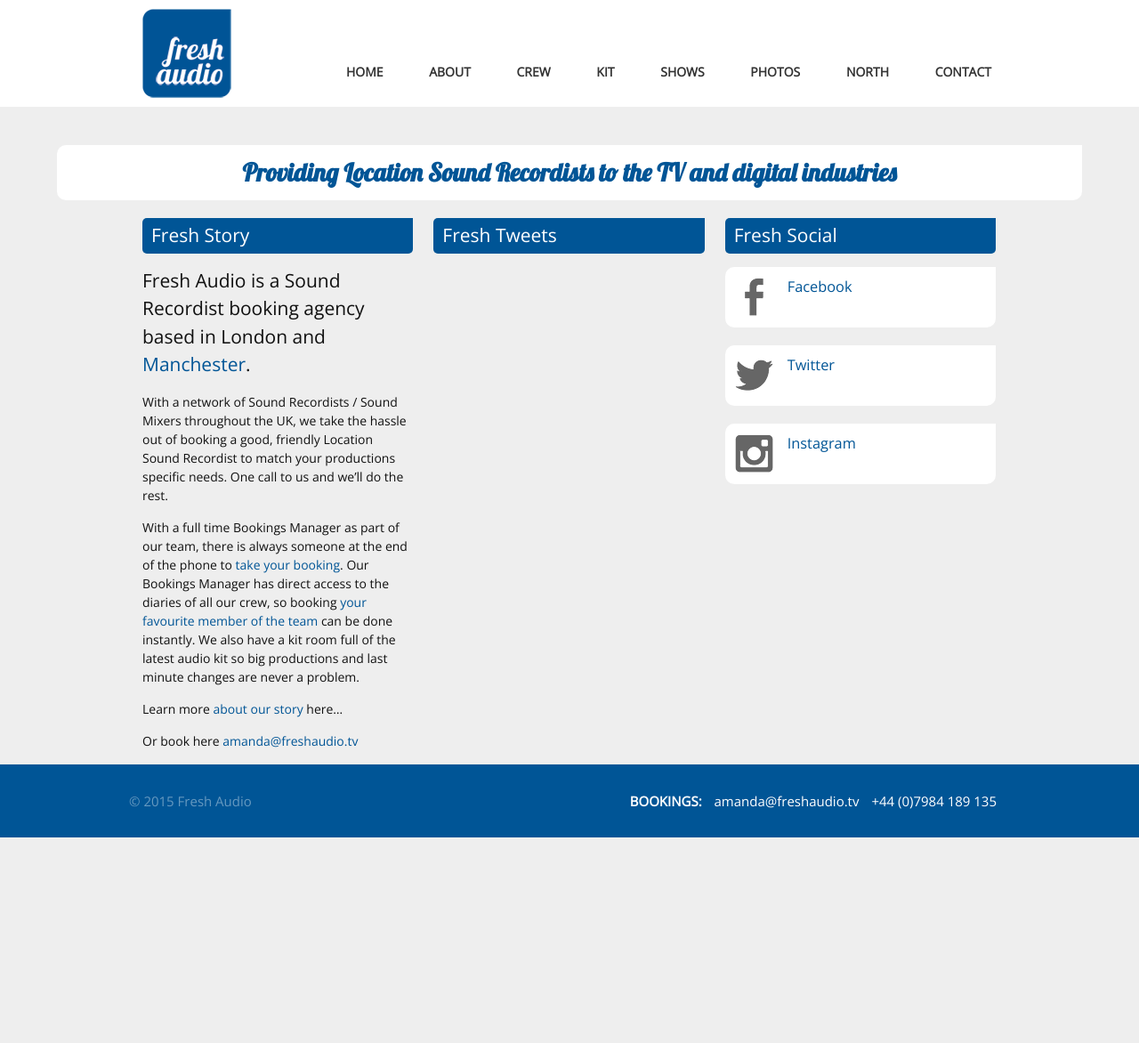
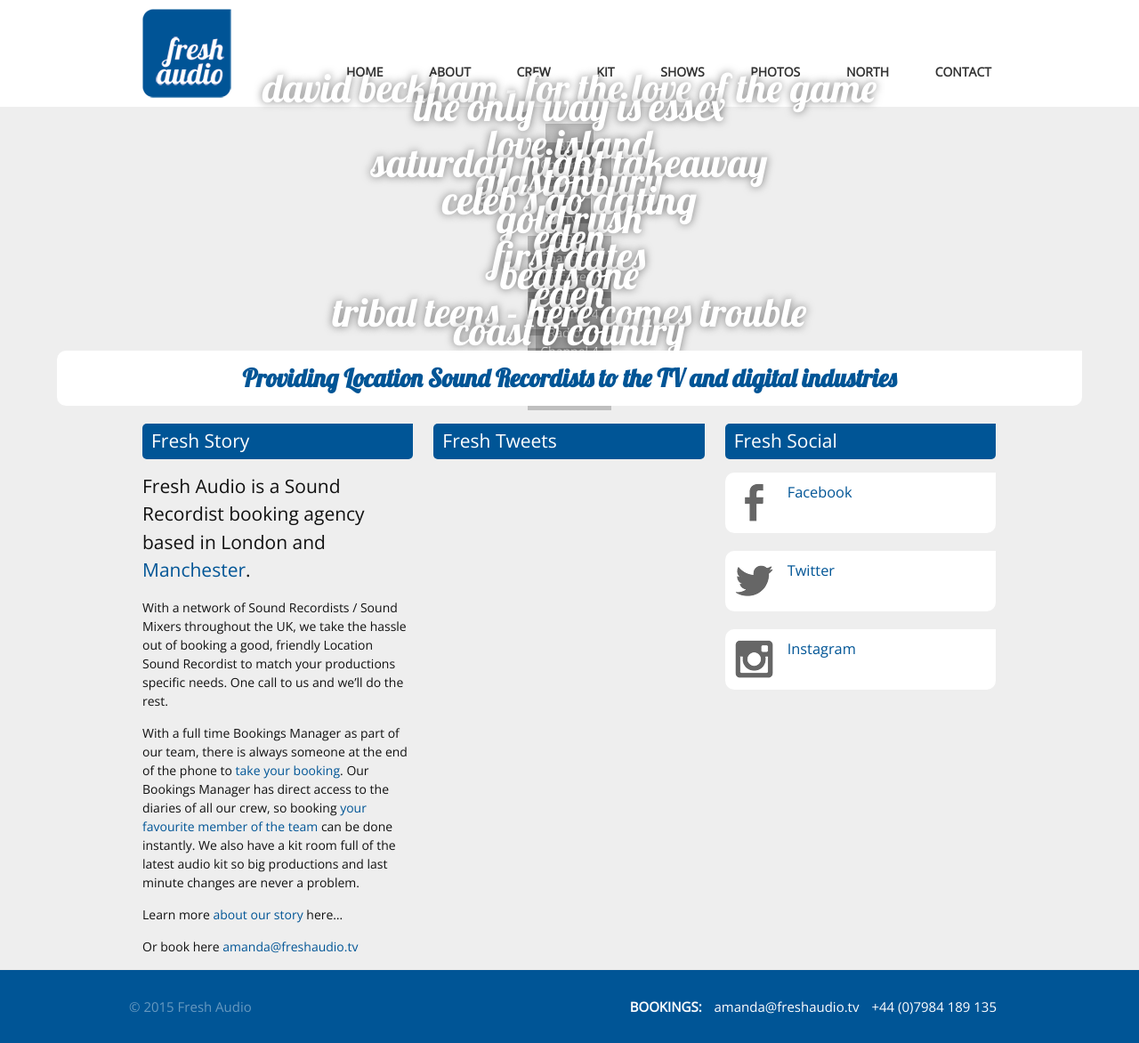
Before and after one commit to freshaudio/fresh-audio, a Jekyll site: the page built from index.md, in a window 1280 px wide. Shown: the whole page at 89% size. Built offline with Jekyll 4.4.1, drawn with Linux system fonts in a browser that asks for light colours; a style sheet for code colours, icons or effects is not loaded; before the commit the page ends 941 px from its top, so only the background shows below that.

Commit message:
New homepage carousel and assets

```diff
--- a/_data/slider.yml
+++ b/_data/slider.yml
@@ -1,17 +1,55 @@
-- show_name: David Beckham
-  image_file_name: 1-400
+- title: David Beckham - For The Love Of The Game
+  broadcaster: BBC
+  image_file_name: slider-beckham
 
-- show_name: The Only Way Is Essex
-  image_file_name: 2-400
+- title: The Only Way Is Essex
+  broadcaster: Channel 4
+  image_file_name: slider-towie
 
-- show_name: Fresh Crew
+- title:
+  broadcaster:
   image_file_name: 13-400
 
-# - show_name: Love Island
-#   image_file_name: slider-loveIsland
+- title: Love Island
+  broadcaster: ITV
+  image_file_name: slider-loveIsland
 
-# - show_name: First Dates Hotel
-#   image_file_name: slider-firstDatesHotel
+- title: Saturday Night Takeaway
+  broadcaster: ITV
+  image_file_name: slider-saturdayNightTakeaway
 
-# - show_name: Saturday Night Takeaway
-#   image_file_name: slider-saturdayNightTakeaway
+- title: Glastonbury
+  broadcaster: BBC
+  image_file_name: slider-glasto
+
+- title: Celeb's Go Dating
+  broadcaster: Channel 4
+  image_file_name: slider-celebsGoDating
+
+- title: Gold Rush
+  broadcaster: Discovery
+  image_file_name: slider-goldRush
+
+- title: Eden
+  broadcaster: Channel 4
+  image_file_name: slider-eden
+
+- title: First Dates
+  broadcaster: Channel 4
+  image_file_name: slider-firstDates
+
+- title: Beats One
+  broadcaster: Radio 1
+  image_file_name: slider-zaneRadio
+
+- title: Eden
+  broadcaster: Channel 4
+  image_file_name: slider-eden
+
+- title: Tribal Teens - Here Comes Trouble
+  broadcaster: Channel 5
+  image_file_name: slider-tribalTeens
+
+- title: Coast v Country
+  broadcaster: Channel 4
+  image_file_name: slider-coastCountry
--- a/_layouts/homepage.html
+++ b/_layouts/homepage.html
@@ -19,6 +19,10 @@
               {% for slider in site.data.slider %}
                 <div class="swiper-slide">
                   <img data-src="{{ site.url }}/assets/carousel/{{slider.image_file_name}}.jpg" class="swiper-lazy">
+                  <div class="swiper-slide__content">
+                    <p class="swiper-slide__content__title">{{slider.title}}</p>
+                    <p class="swiper-slide__content__broadcaster">{{slider.broadcaster}}</p>
+                  </div>
                   <div class="swiper-lazy-preloader swiper-lazy-preloader-white"></div>
                 </div>
               {% endfor %}
--- /dev/null
+++ b/_sass/_homepage.scss
@@ -0,0 +1,35 @@
+.swiper-slide {
+  position: relative;
+
+  &__content {
+    display: flex;
+    flex-direction: column;
+    justify-content: center;
+    align-items: center;
+    position: absolute; top: 0; bottom: 0; right: 0; left: 0;
+
+    &__title {
+      color: white;
+      font-family: 'Lobster', sans-serif;
+      padding: .4em;
+      margin: 0;
+      display: inline-block;
+      font-size: 2em;
+      line-height: 1em;
+      text-align: center;
+      @media (min-width: 850px) {
+        font-size: 3.2em;
+      }
+      text-shadow: 0 0 10px rgba(0, 0, 0, 0.5);
+      text-transform: lowercase;
+
+    }
+
+    &__broadcaster {
+      color: white;
+      padding: 1em;
+      background-color: rgba(0,0,0,0.2);
+      display: inline-block;
+    }
+  }
+}
--- a/css/main.scss
+++ b/css/main.scss
@@ -40,4 +40,4 @@
   }
 }
 
-@import "base", "layout", "syntax-highlighting", "fresh";
+@import "base", "layout", "syntax-highlighting", "fresh", "homepage";
```
Also changed, not shown: other parts of _layouts/homepage.html (+2 -0 lines), assets/carousel/slider-beckham.jpg (added), assets/carousel/slider-celebsGoDating.jpg (added), assets/carousel/slider-coastCountry.jpg (added), assets/carousel/slider-eden.jpg (added), assets/carousel/slider-firstDates.jpg (added), assets/carousel/slider-firstDatesHotel.jpg (added), assets/carousel/slider-glasto.jpg (added), assets/carousel/slider-goldRush.jpg (added), assets/carousel/slider-loveIsland.jpg (added), assets/carousel/slider-saturdayNightTakeaway.jpg (added), assets/carousel/slider-towie.jpg (added), assets/carousel/slider-tribalTeens.jpg (added), assets/carousel/slider-zaneRadio.jpg (added).
